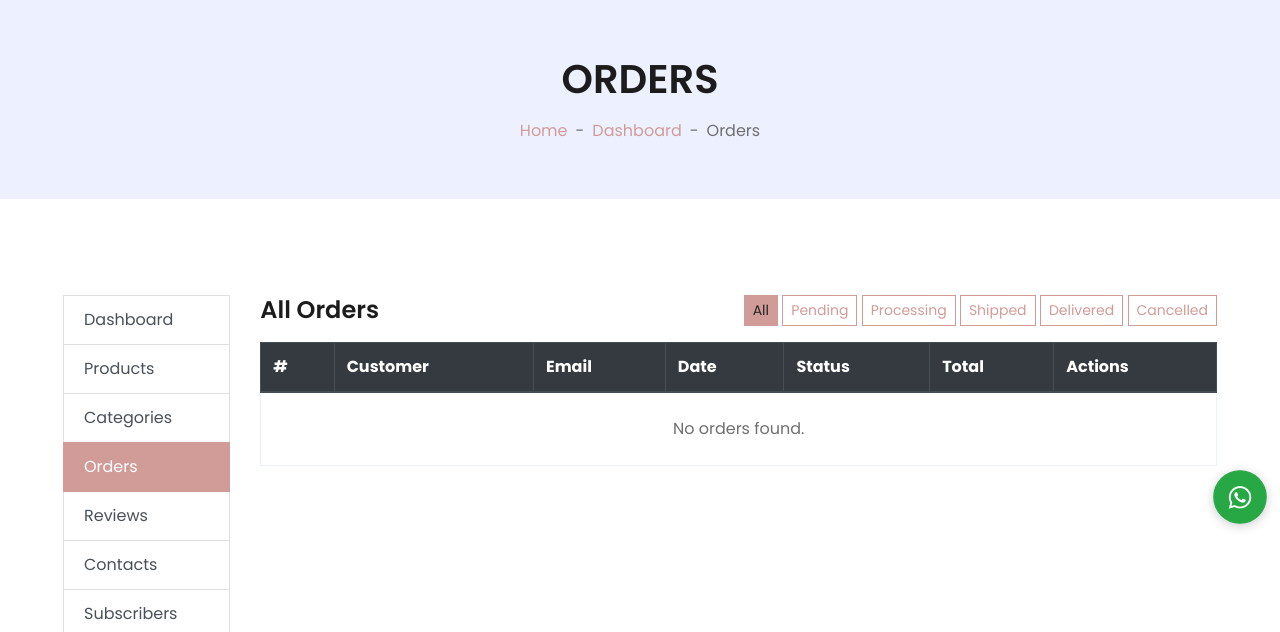
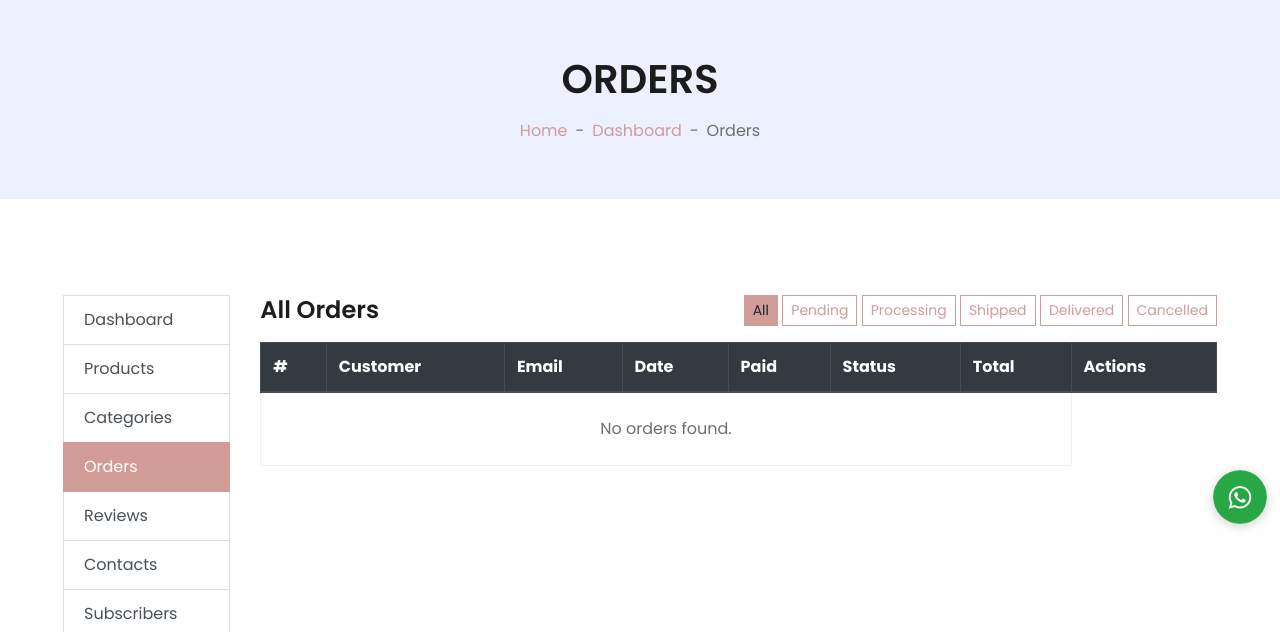
Before and after one commit to mbuguam443/sokoyanguo, a Django app: page /dashboard/orders/ in a window 1280 px wide. Shown: the part 188-820 px from the top of the page. Run offline with Django 5.2, Linux system fonts and the light colour scheme; a user stored in the database is signed in; data comes from the database, SQL or seed files in the repository; both versions use the stored data as it was after the commit; data that the repository does not hold is empty; some libraries are stand-ins or nearby versions.

Commit message:
Add is_paid field, mark as paid in dashboard, show payment status everywhere

```diff
--- a/store/dashboard_views.py
+++ b/store/dashboard_views.py
@@ -224,6 +224,29 @@ def order_detail(request, order_id):
                     pass
             return redirect('dashboard:order_detail', order_id=order.id)
 
+        if 'mark_paid' in request.POST:
+            if not order.is_paid:
+                order.is_paid = True
+                order.paid_at = timezone.now()
+                order.save()
+                messages.success(request, f'Order #{order.id} marked as paid!')
+                if order.email:
+                    try:
+                        send_mail(
+                            subject=f'Payment Confirmed - SokoyaNguo (#{order.id})',
+                            message=f'Hi {order.first_name},\n\n'
+                                    f'Your payment of Ksh {order.total} has been confirmed!\n'
+                                    f'Order #: {order.id}\n'
+                                    f'Payment: {order.get_payment_method_display()}\n'
+                                    f'Status: {order.get_status_display()}\n\n'
+                                    f'Thank you for shopping with SokoyaNguo!',
+                            from_email=settings.DEFAULT_FROM_EMAIL,
+                            recipient_list=[order.email],
+                        )
+                    except Exception:
+                        pass
+            return redirect('dashboard:order_detail', order_id=order.id)
+
         if 'update_tracking' in request.POST:
             had_tracking = bool(order.tracking_number)
             order.courier_name = request.POST.get('courier_name', '')
--- a/store/models.py
+++ b/store/models.py
@@ -120,6 +120,8 @@ class Order(models.Model):
     shipping_cost = models.DecimalField(max_digits=10, decimal_places=2, default=10.00)
     total = models.DecimalField(max_digits=10, decimal_places=2)
     status = models.CharField(max_length=20, choices=STATUS_CHOICES, default='pending')
+    is_paid = models.BooleanField(default=False)
+    paid_at = models.DateTimeField(null=True, blank=True)
     notes = models.TextField(blank=True)
     tracking_number = models.CharField(max_length=200, blank=True)
     courier_name = models.CharField(max_length=200, blank=True)
--- a/store/views.py
+++ b/store/views.py
@@ -298,6 +298,8 @@ def mpesa_callback(request):
                             txn_id = item.get('Value', '')
                             break
                     order.mpesa_transaction_id = txn_id
+                    order.is_paid = True
+                    order.paid_at = timezone.now()
                     order.status = 'processing'
                     order.save()
                     if order.email:
--- a/templates/dashboard/order_list.html
+++ b/templates/dashboard/order_list.html
@@ -24,6 +24,7 @@
                 <th>Customer</th>
                 <th>Email</th>
                 <th>Date</th>
+                <th>Paid</th>
                 <th>Status</th>
                 <th>Total</th>
                 <th>Actions</th>
@@ -36,6 +37,7 @@
                 <td>{{ order.first_name }} {{ order.last_name }}</td>
                 <td>{{ order.email }}</td>
                 <td>{{ order.created_at|date:"M d, Y" }}</td>
+                <td>{% if order.is_paid %}<i class="fa fa-check-circle text-success" title="Paid"></i>{% else %}<i class="fa fa-times-circle text-danger" title="Unpaid"></i>{% endif %}</td>
                 <td><span class="badge badge-{% if order.status == 'pending' %}warning{% elif order.status == 'processing' %}info{% elif order.status == 'shipped' %}primary{% elif order.status == 'delivered' %}success{% elif order.status == 'cancelled' %}danger{% else %}secondary{% endif %}">{{ order.get_status_display }}</span></td>
                 <td>Ksh {{ order.total }}</td>
                 <td><a href="{% url 'dashboard:order_detail' order.id %}" class="btn btn-sm btn-info"><i class="fa fa-eye"></i></a></td>
--- a/templates/order_complete.html
+++ b/templates/order_complete.html
@@ -48,6 +48,10 @@
                         <h6 class="font-weight-medium">Ksh {{ order.shipping_cost }}</h6>
                     </div>
                     <div class="d-flex justify-content-between">
+                        <h6 class="font-weight-medium">Payment</h6>
+                        <h6 class="font-weight-medium">{% if order.is_paid %}<span class="text-success">Paid</span>{% else %}<span class="text-warning">Pending</span>{% endif %} — {{ order.get_payment_method_display }}</h6>
+                    </div>
+                    <div class="d-flex justify-content-between">
                         <h5 class="font-weight-bold">Total</h5>
                         <h5 class="font-weight-bold">Ksh {{ order.total }}</h5>
                     </div>
```
Also changed, not shown: templates/dashboard/order_detail.html (+15 -0 lines), templates/track_order.html (+10 -2 lines), db.sqlite3, store/migrations/0005_order_is_paid_order_paid_at.py (added).
